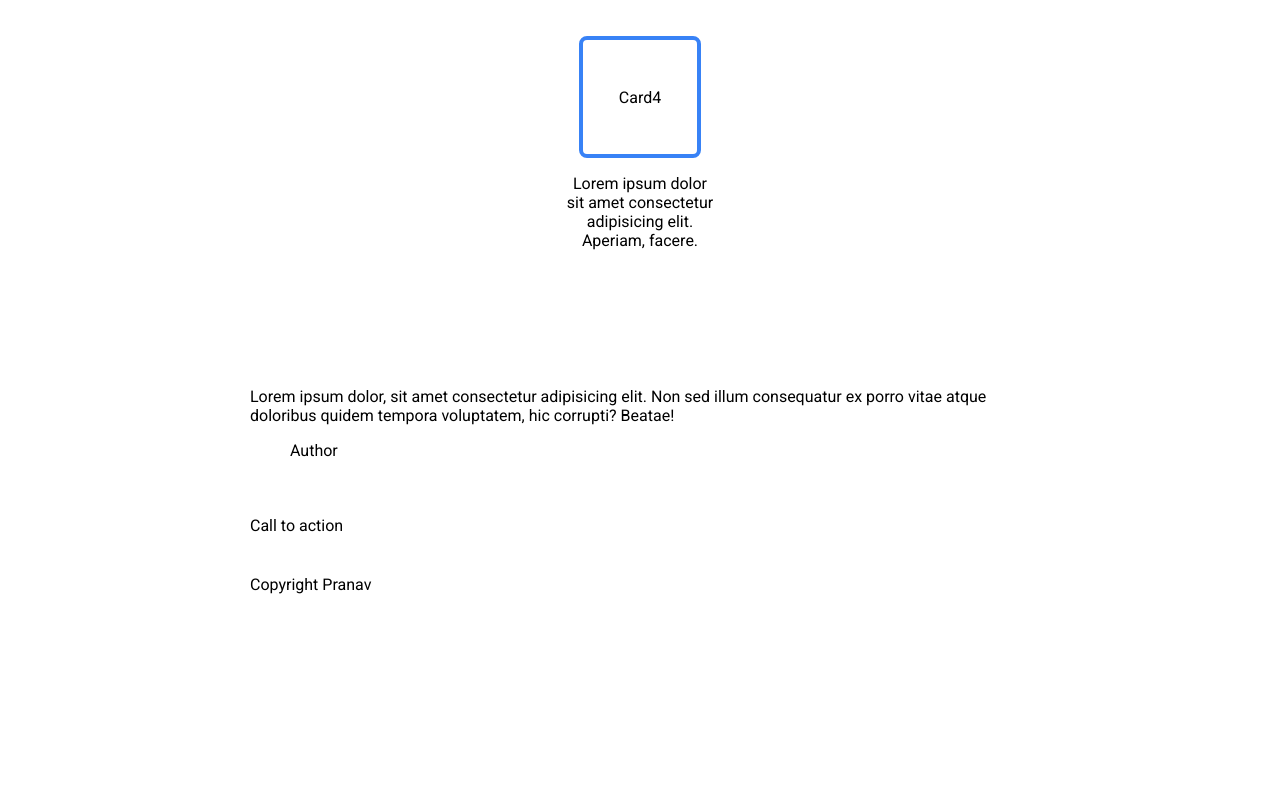
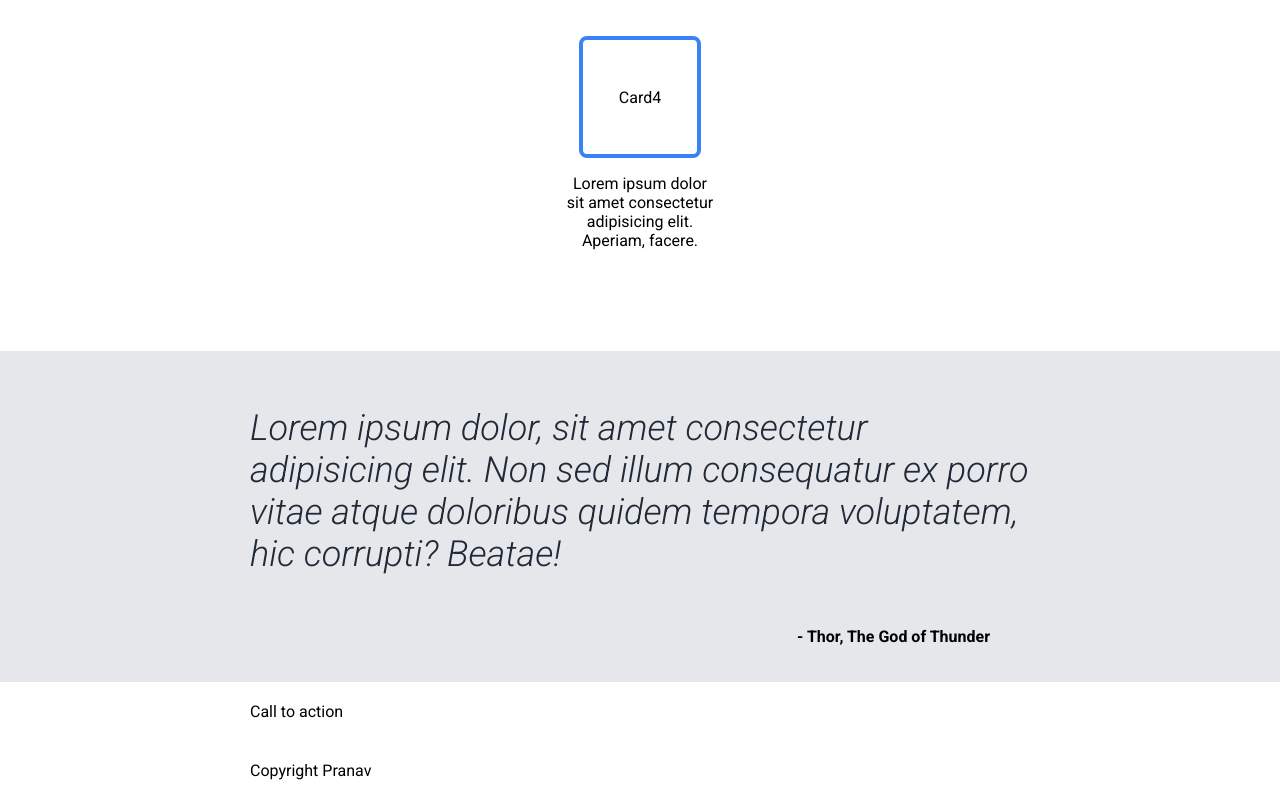
Before and after one commit to pranavarora1895/the-odin-project-landing-page, a plain HTML site: page index.html in a window 1280 px wide. Shown: the part 915-1715 px from the top of the page. Before the commit the page ends 1529 px from the top, so only its background shows below. Drawn offline with Linux system fonts and the light colour scheme.

Commit message:
Build & Design Testimonial Section

```diff
--- a/index.html
+++ b/index.html
@@ -59,10 +59,15 @@
             </div>
         </div>
 
-        <div class="container bg-gray">
-            <p>Lorem ipsum dolor, sit amet consectetur adipisicing elit. Non sed illum consequatur ex porro vitae atque
-                doloribus quidem tempora voluptatem, hic corrupti? Beatae!</p>
-            <blockquote>Author</blockquote>
+        <div class="container bg-gray quote">
+            <div class="quote-para">
+                <p>Lorem ipsum dolor, sit amet consectetur adipisicing elit. Non sed illum consequatur ex porro vitae
+                    atque
+                    doloribus quidem tempora voluptatem, hic corrupti? Beatae!</p>
+            </div>
+            <div class="author">
+                <blockquote>- Thor, The God of Thunder</blockquote>
+            </div>
         </div>
 
         <div class="container">
--- a/style.css
+++ b/style.css
@@ -21,10 +21,11 @@ body {
 
 /* hero container */
 
-.container.bg-dark {
+.bg-dark {
     background-color: #1F2937;
     color: #F9FAF8;
 }
+
 
 /* Header */
 
@@ -121,6 +122,43 @@ body {
     align-items: center;
 }
 
+/* Testimonial */
+
+.bg-gray {
+    background-color: #E5E7EB;
+}
+
+.quote {
+    display: flex;
+    flex-direction: column;
+}
+
+.quote-para {
+    display: flex;
+    justify-content: center;
+    align-items: flex-start;
+}
+
+.author {
+    display: flex;
+    justify-content: end;
+    align-items: flex-start;
+}
+
+
+blockquote {
+    font-weight: 700;
+}
+
+.quote p {
+    max-width: 850px;
+    font-size: 36px;
+    font-style: italic;
+    font-weight: 300;
+    color: #1F2937;
+}
+
+
 /* Generic Styles */
 
 button {
```
